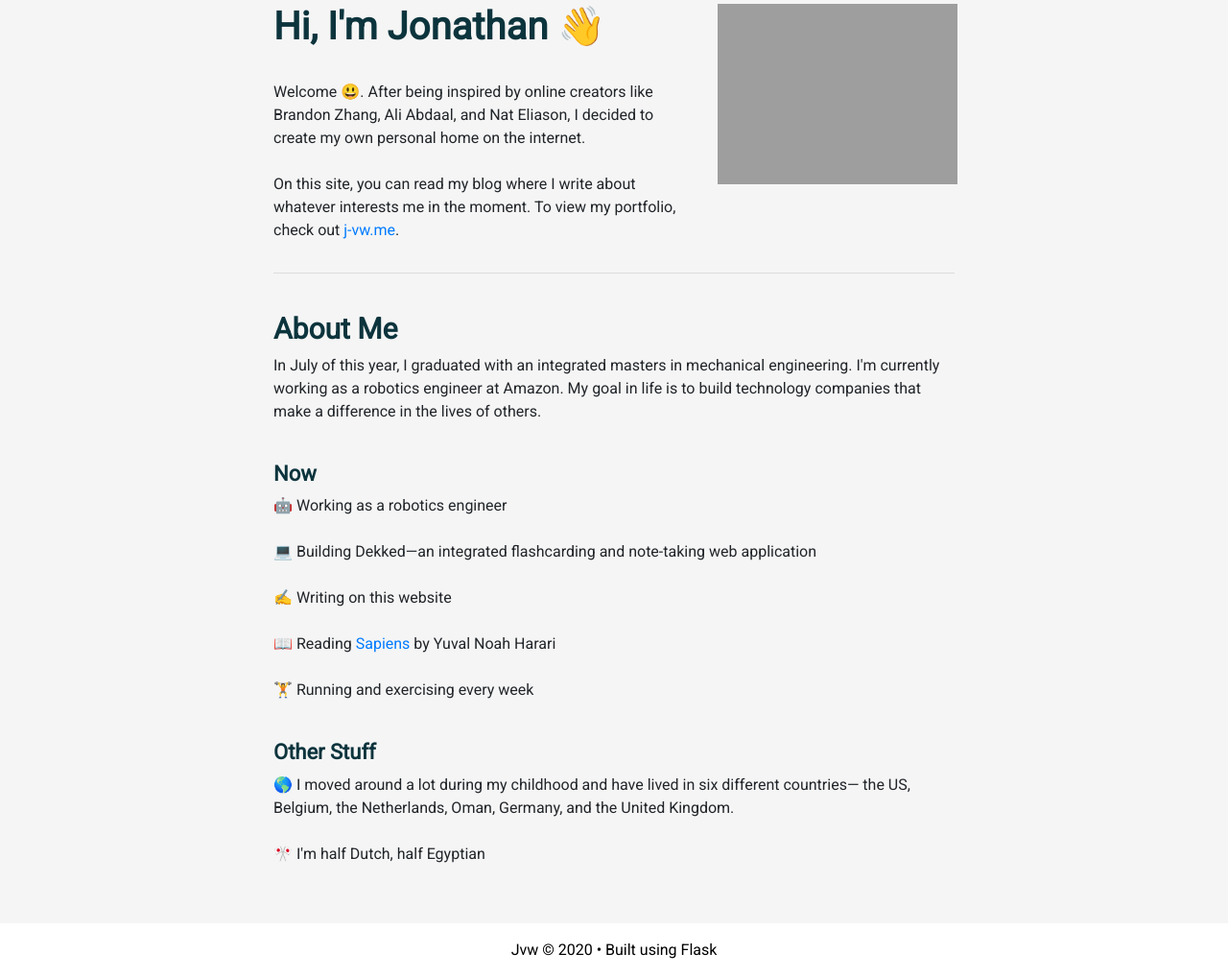
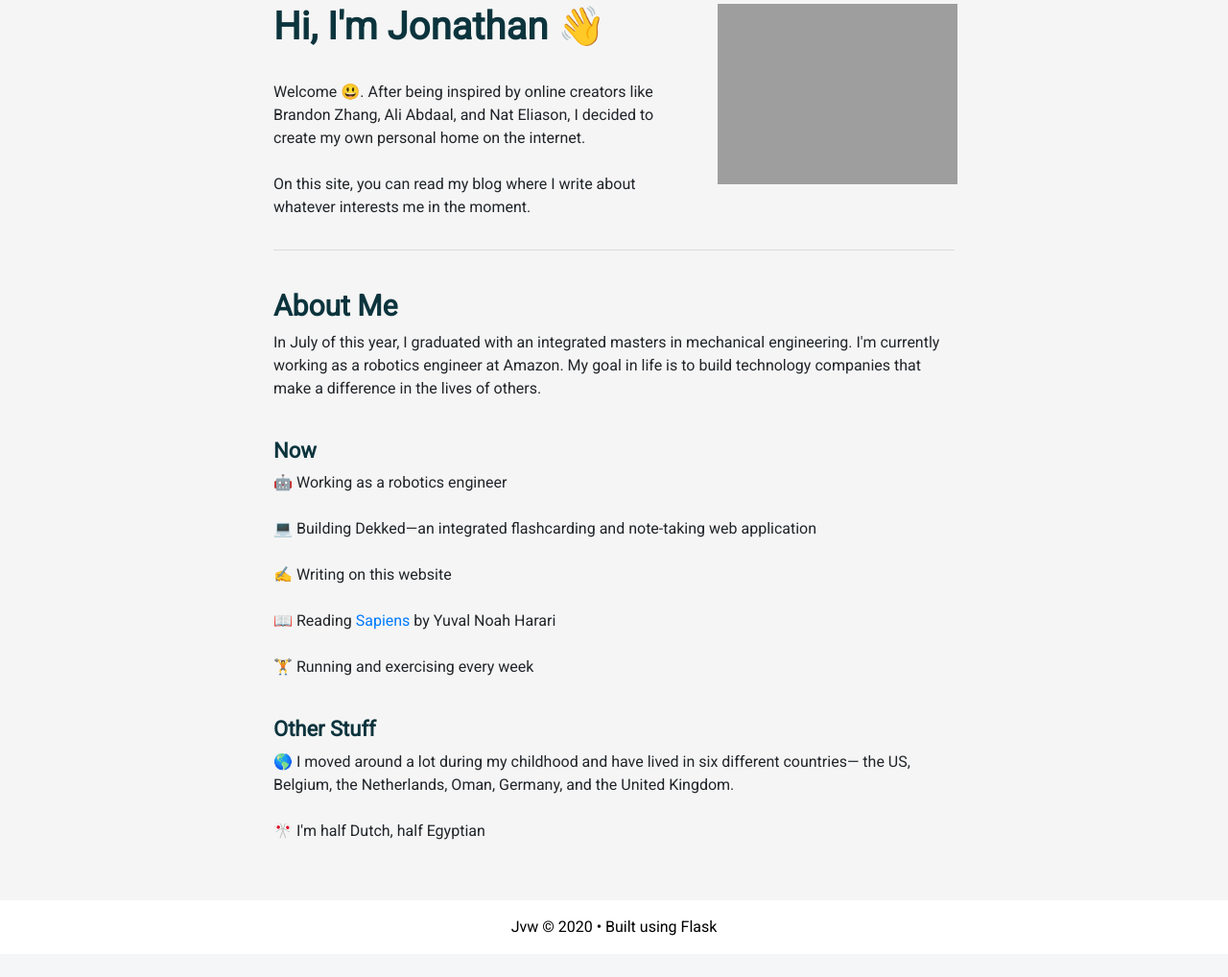
Before and after one commit to Jonathanvwersch/personal_blog, a Flask app: page / in a window 1280 px wide. Shown: the part 156-1174 px from the top of the page at 96% size. After the commit the page ends 1131 px from the top, so only its background shows below. Run offline with Flask 2, Linux system fonts and the light colour scheme; grey boxes are pictures that could not be loaded.

Commit message:
Updated Home page welcome paragraph

```diff
--- a/flaskblog/templates/home.html
+++ b/flaskblog/templates/home.html
@@ -14,8 +14,7 @@
           to create my
           own personal home on the internet.
           <br><br>
-          On this site, you can read my blog where I write about whatever interests me in the moment. To view my
-          portfolio, check out <a href='https://j-vw.me/'>j-vw.me</a>.
+          On this site, you can read my blog where I write about whatever interests me in the moment.
         </p>
       </div>
       <div class="col-xs-1"></div>
```
